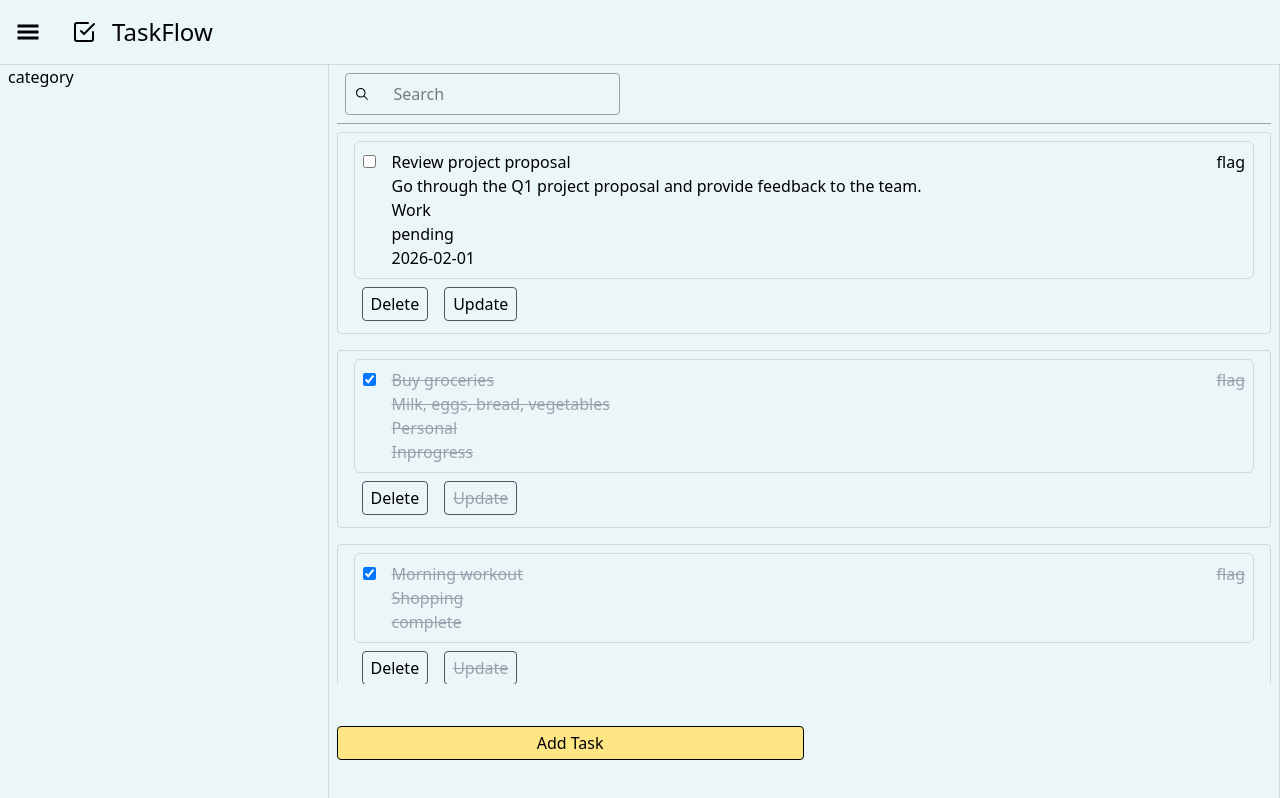
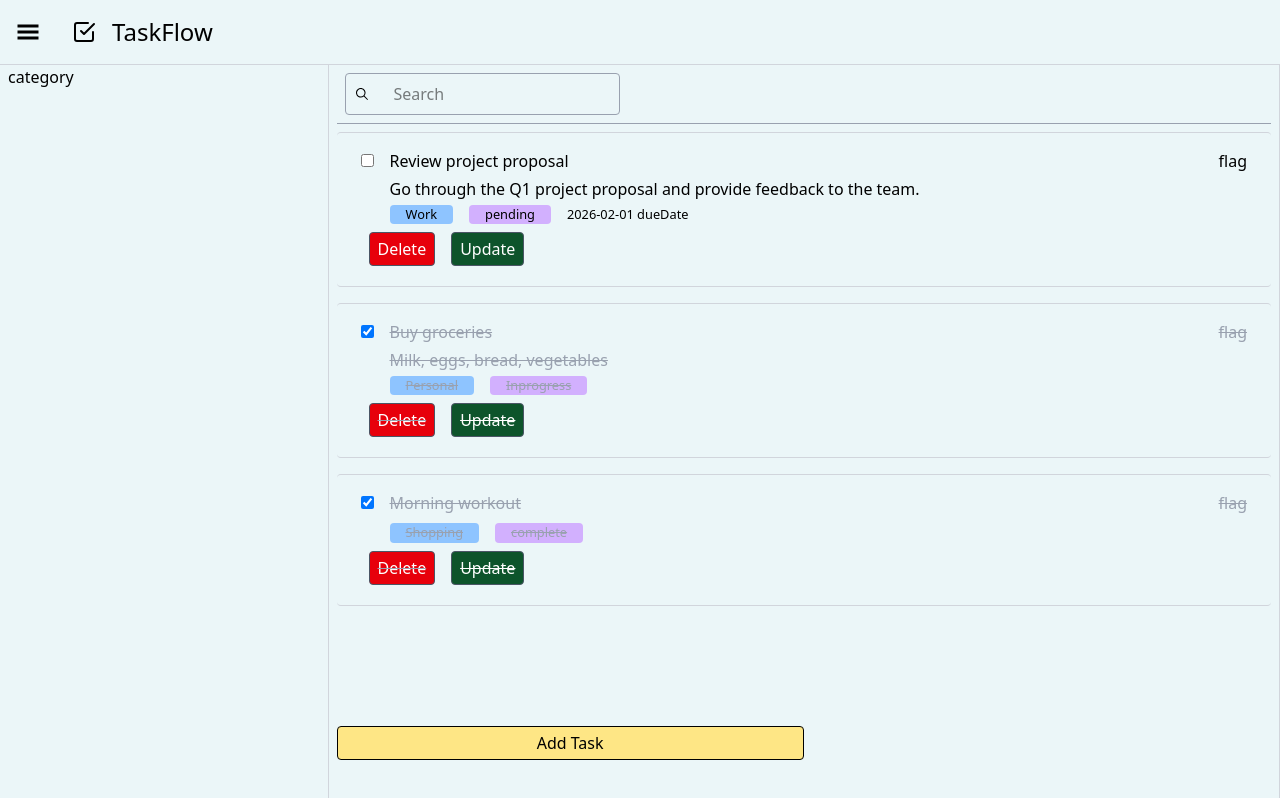
Before and after one commit to Vandana6261/todo-taskflow, a React app in the folder frontend/: page / in a window 1280 px wide. Built offline with nearby package versions, Linux system fonts and the light colour scheme; the HTML template or start-up script is replaced by a standard one.

Commit message:
style: update colors, spacing and borders

```diff
--- a/frontend/src/components/TaskItem.jsx
+++ b/frontend/src/components/TaskItem.jsx
@@ -27,50 +27,54 @@ function TaskItem({task}) {
   }, [isCompleted])
   return (
     <>
-      <div tabIndex={0} className={`py-1 px-4 border border-gray-300 rounded mb-4 hover:border-gray-400`}
+      <div tabIndex={0} className={`py-1 px-4 border-b border-t border-gray-300 rounded mb-4 hover:border-gray-400 `}
       onClick={() => setSelectId(task.id)}
       >
-        <div className={`flex flex-col gap-4 mt-1 border border-gray-300 rounded-md p-2 ${isCompleted ? "line-through text-gray-400" : ""}`}>
+        <div className={`flex flex-col mt-1  rounded-md p-2 ${isCompleted ? "line-through text-gray-400" : ""}`}>
             <div className='flex-1 flex gap-4'>
               <div className=''>
                 <input
                 className='cursor-progress'
                 type="checkbox"  id='checkbox' name='checkbox' checked={isCompleted}
                 onChange={(e) => {
+                  // e.stopPropagation()
                   updateTask({...task, isCompleted:e.target.checked})
                   setIsCompleted(e.target.checked)
                 }}
                 />
               </div>
-              <div>
+              <div className='flex flex-col gap-1 '>
                 <h2>{task.title}</h2>
                 <p>{task.description}</p>
-                <div >
-                  {task.category && <p>{task.category}</p>}
-                  {task.status && <p>{task.status}</p>}
-                  {task.dueDate && <p>{task.dueDate}</p>}
+                <div className='flex gap-4 items-center'>
+                  {task.category && <small className='bg-blue-400/60 w-fit rounded px-4 '>{task.category}</small>}
+                  {task.status && <small className='bg-purple-500/40 w-fit rounded px-4 '>{task.status}</small>}
+                  {task.dueDate && <small>{task.dueDate} dueDate</small>}
                 </div>
               </div>
               <div className='ml-auto'>
                 flag
               </div>
             </div>
-        </div>
+
+        {/* buttn delete and update */}
         <div className='flex '>
-          <button className='hoverBase btn border-gray-600 w-fit m-2'
+          <button className='hoverBase btn border-gray-600 w-fit m-2 bg-red-600 text-white'
           onClick={() => handleDelete()}
           >
             Delete
           </button>
-          <button className={`hoverBase btn border-gray-600 w-fit m-2 ${isCompleted ? "line-through text-gray-400 border-gra-300 " : ""}`}
+          <button className={`hoverBase btn border-gray-600 w-fit m-2 bg-green-900 text-white ${isCompleted ? "line-through text-gray-400 border-gra-300 " : ""}`}
           onClick={() => handleUpdate()}
           disabled={isCompleted}
           >
             Update
           </button>
         </div>
+        </div>
       </div>
 
+      {/* TaskDetails (update) */}
       <div className=''>
         {createPortal (
           isUpdate ? <TaskDetails isUpdate={isUpdate} setIsUpdate={setIsUpdate}/> : "", document.body
```
